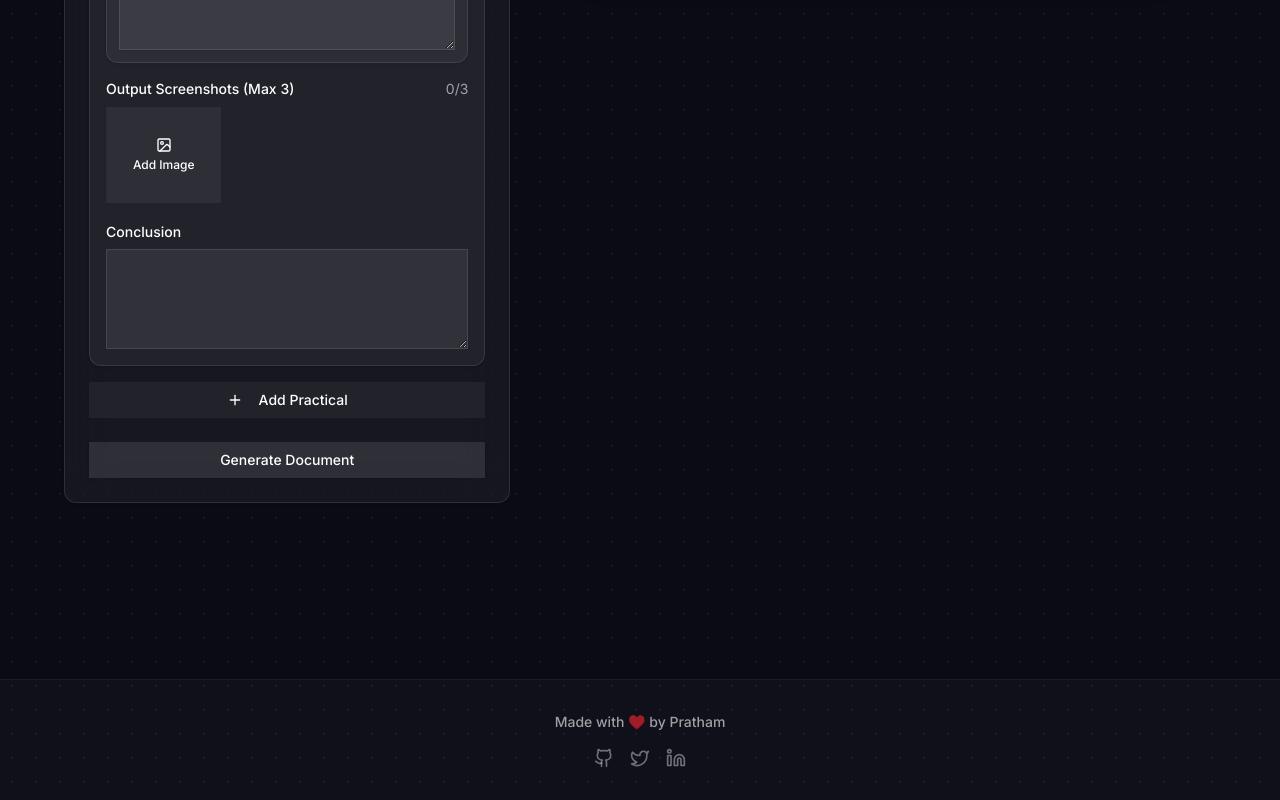
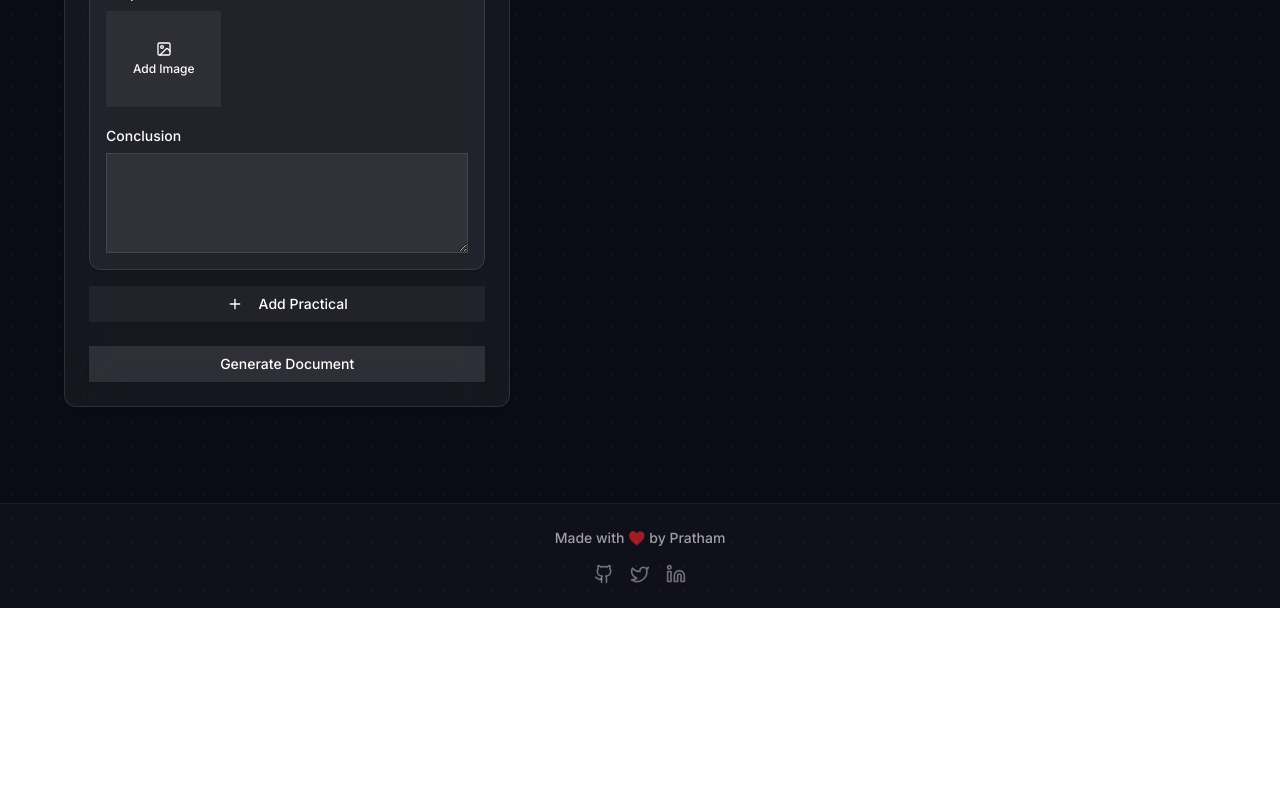
Before and after one commit to prathamdby/docx-editor, a Next.js app: page / in a window 1280 px wide. Shown: the part 1270-2070 px from the top of the page. After the commit the page ends 1878 px from the top, so only its background shows below. Built offline with nearby package versions, Linux system fonts and the light colour scheme.

Commit message:
fix: adjust the spacing between the components

```diff
--- a/app/page.tsx
+++ b/app/page.tsx
@@ -231,7 +231,7 @@ export default function DocumentEditor() {
           <Header />
         </div>
 
-        <div className="max-w-[1400px] mx-auto pb-20 px-4 mt-16 sm:mt-24">
+        <div className="max-w-[1400px] mx-auto pb-24 px-4 mt-16">
           <div className="max-w-6xl mx-auto">
             <div className="grid lg:grid-cols-2 gap-6 xl:grid-cols-5">
               {/* Editor Section */}
--- a/components/footer.tsx
+++ b/components/footer.tsx
@@ -3,7 +3,7 @@ import { Github, Twitter, Linkedin } from "lucide-react";
 
 export const Footer = () => {
   return (
-    <div className="mt-16 border-t border-white/5 bg-white/[0.02] py-8 text-center sm:mt-24">
+    <div className="border-t border-white/5 bg-white/[0.02] py-6 text-center">
       <div className="flex flex-col items-center gap-4">
         <p className="text-sm font-medium text-white/60">
           Made with ♥️ by Pratham
--- a/components/header.tsx
+++ b/components/header.tsx
@@ -6,7 +6,7 @@ import { motion } from "framer-motion";
 export const Header = () => {
   return (
     <>
-      <div className="mb-10 flex items-center justify-center gap-3 sm:mb-16">
+      <div className="mb-10 sm:mb-16 flex items-center justify-center gap-3">
         <PenLine className="h-8 w-8 text-white/90" />
         <span className="text-gradient text-xl font-semibold">Editor</span>
       </div>
@@ -14,7 +14,7 @@ export const Header = () => {
       <motion.div
         initial={{ opacity: 0, y: 20 }}
         animate={{ opacity: 1, y: 0 }}
-        className="mb-16 text-center"
+        className="mb-0 text-center"
       >
         <h1 className="text-gradient mb-2 text-4xl font-black leading-tight tracking-tight sm:text-5xl md:text-6xl lg:mb-4 lg:text-[72px] lg:leading-[1.15]">
           Make practicals like never before
```
